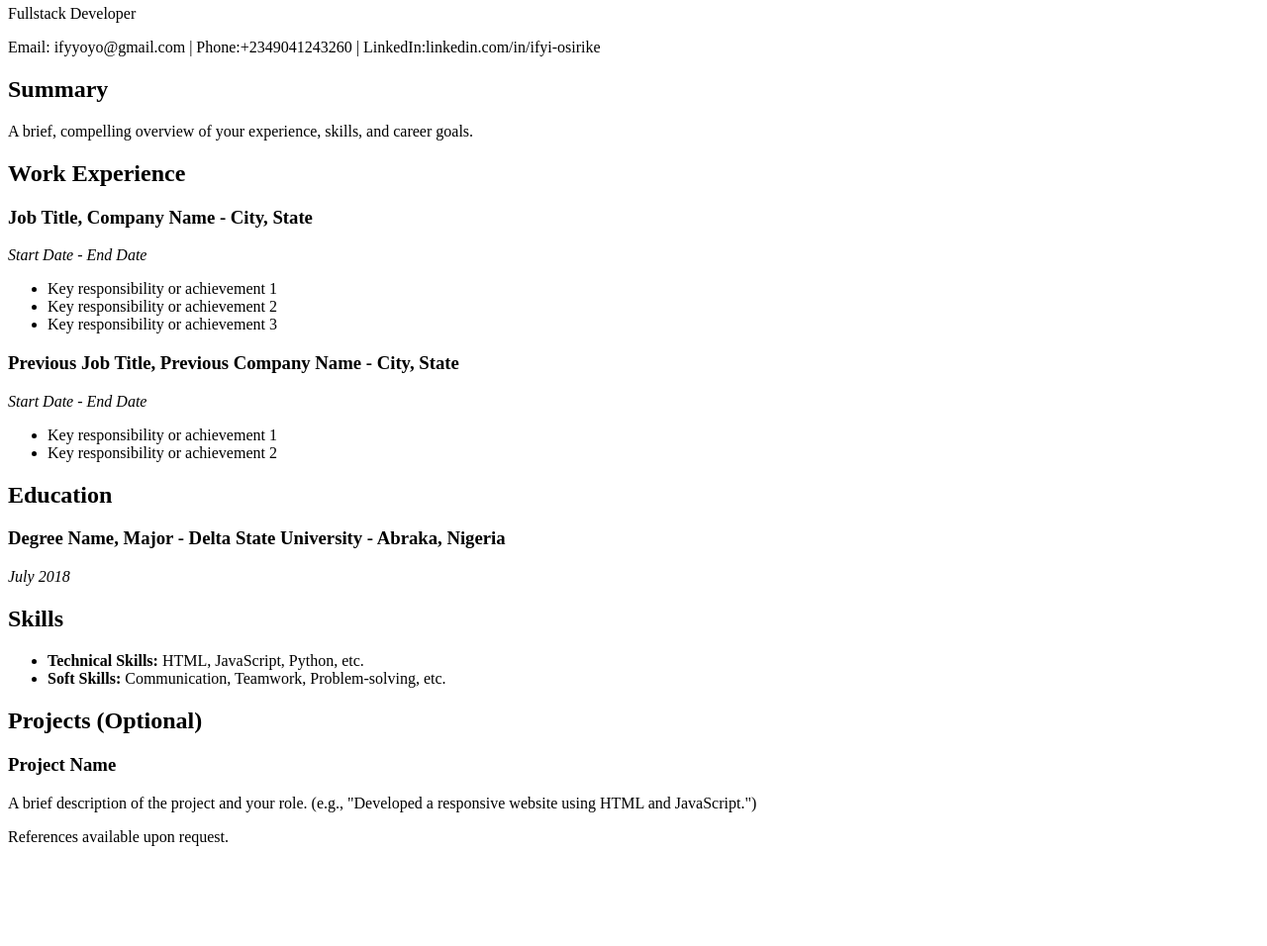
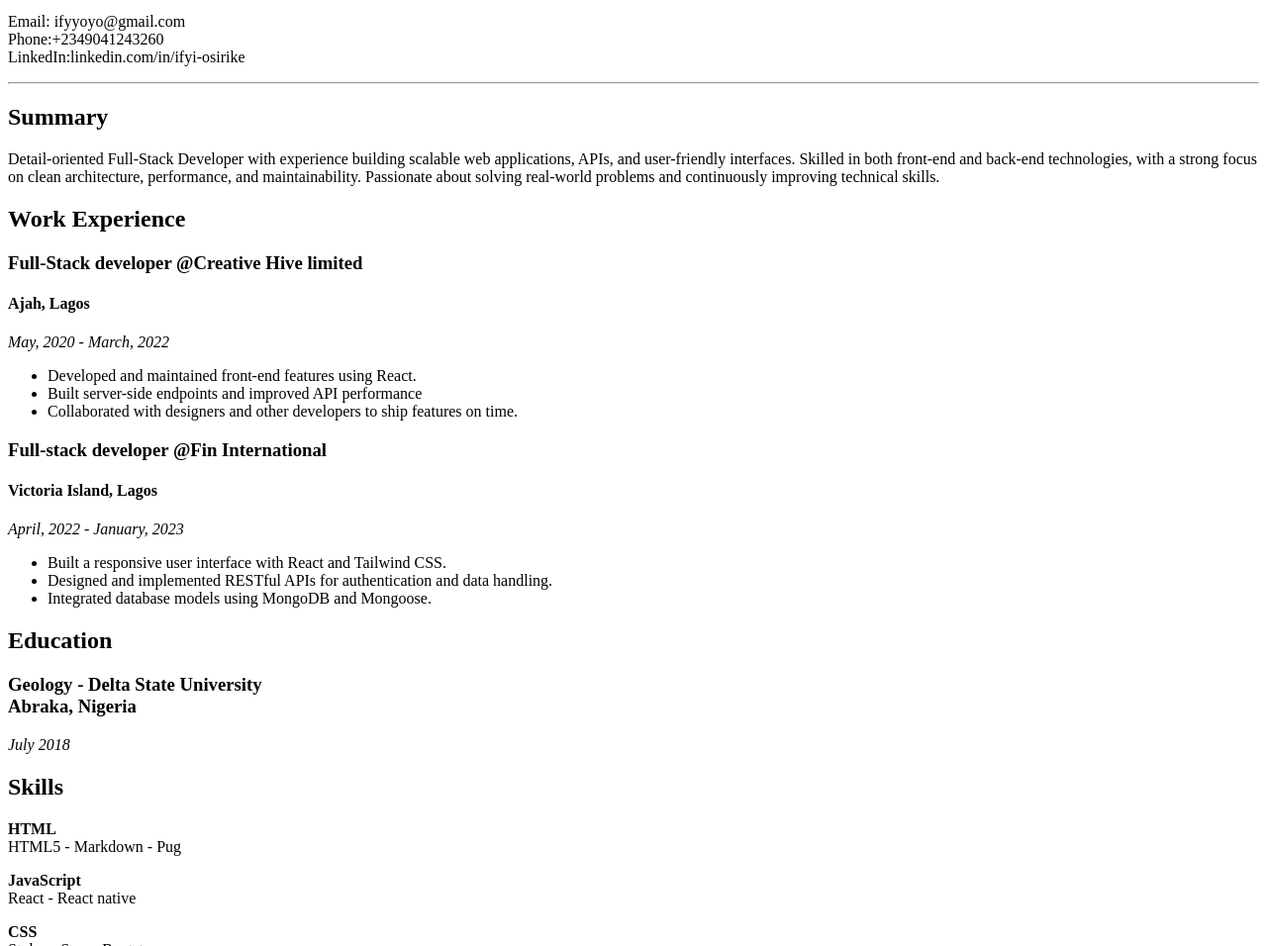
Before and after one commit to ifyyoyo/My-Resume, a plain HTML site: page index.html in a window 1280 px wide. Shown: the part 101-1057 px from the top of the page at 99% size. Before the commit the page ends 972 px from the top, so only its background shows below. Drawn offline with Linux system fonts and the light colour scheme.

Commit message:
Add files via upload

```diff
--- a/index.html
+++ b/index.html
@@ -1,60 +1,58 @@
-!<!DOCTYPE html>
-<html lang="en">
+<!DOCTYPE html>
+<html lang="en-US">
 <head>
     <meta charset="UTF-8">
     <meta name="viewport" content="width=device-width, initial-scale=1.0">
-    <title>Ify Yoyo - CV</title>
+    <meta name="author" content="Ifeanyi Osirike">
+    <title>My Curriculum Vitae</title>
 </head>
 <body>
     <header>
         <h1>Ifeanyi Osirike</h1>
         <p>Fullstack Developer</p>
-        <p>Email: ifyyoyo@gmail.com | Phone:+2349041243260 | LinkedIn:linkedin.com/in/ifyi-osirike</p>
+        <p>Email: ifyyoyo@gmail.com <br> Phone:+2349041243260 <br> LinkedIn:linkedin.com/in/ifyi-osirike</p>
+        <hr>
     </header>
 
     <section>
         <h2>Summary</h2>
-        <p>A brief, compelling overview of your experience, skills, and career goals.</p>
+        <p>Detail-oriented Full-Stack Developer with experience building scalable web applications, APIs, and user-friendly interfaces. Skilled in both front-end and back-end technologies, with a strong focus on clean architecture, performance, and maintainability. Passionate about solving real-world problems and continuously improving technical skills.</p>
     </section>
 
     <section>
         <h2>Work Experience</h2>
-        <h3>Job Title, Company Name - City, State</h3>
-        <p><em>Start Date - End Date</em></p>
+        <h3>Full-Stack developer @Creative Hive limited </h3>
+        <h4>Ajah, Lagos</h4>
+        <p><em>May, 2020 - March, 2022</em></p>
         <ul>
-            <li>Key responsibility or achievement 1</li>
-            <li>Key responsibility or achievement 2</li>
-            <li>Key responsibility or achievement 3</li>
+            <li>Developed and maintained front-end features using React.</li>
+            <li>Built server-side endpoints and improved API performance</li>
+            <li>Collaborated with designers and other developers to ship features on time.</li>
         </ul>
 
-        <h3>Previous Job Title, Previous Company Name - City, State</h3>
-        <p><em>Start Date - End Date</em></p>
+        <h3>Full-stack developer @Fin International</h3>
+        <h4>Victoria Island, Lagos</h4>
+        <p><em>April, 2022 - January, 2023</em></p>
         <ul>
-            <li>Key responsibility or achievement 1</li>
-            <li>Key responsibility or achievement 2</li>
+            <li>Built a responsive user interface with React and Tailwind CSS.</li>
+            <li>Designed and implemented RESTful APIs for authentication and data handling.</li>
+            <li>Integrated database models using MongoDB and Mongoose.</li>
         </ul>
     </section>
 
     <section>
         <h2>Education</h2>
-        <h3>Degree Name, Major - Delta State University - Abraka, Nigeria</h3>
+        <h3>Geology - Delta State University <br> Abraka, Nigeria</h3>
         <p><em>July 2018</em></p>
     </section>
 
     <section>
         <h2>Skills</h2>
-        <ul>
-            <li><strong>Technical Skills:</strong> HTML, JavaScript, Python, etc.</li>
-            <li><strong>Soft Skills:</strong> Communication, Teamwork, Problem-solving, etc.</li>
-        </ul>
+        <p><strong>HTML</strong> <br> HTML5 - Markdown - Pug</p>
+        <p><strong>JavaScript</strong> <br> React - React native</p>
+        <p><strong>CSS</strong> <br> Stylus - Sass - Bootstrap</p>
+        <p><strong>Database</strong> <br> PostgreSQL - MySQL - MongoDB</p>
     </section>
-
-    <section>
-        <h2>Projects (Optional)</h2>
-        <h3>Project Name</h3>
-        <p>A brief description of the project and your role. (e.g., "Developed a responsive website using HTML and JavaScript.")</p>
-    </section>
-
     <footer>
         <p>References available upon request.</p>
     </footer>
```
